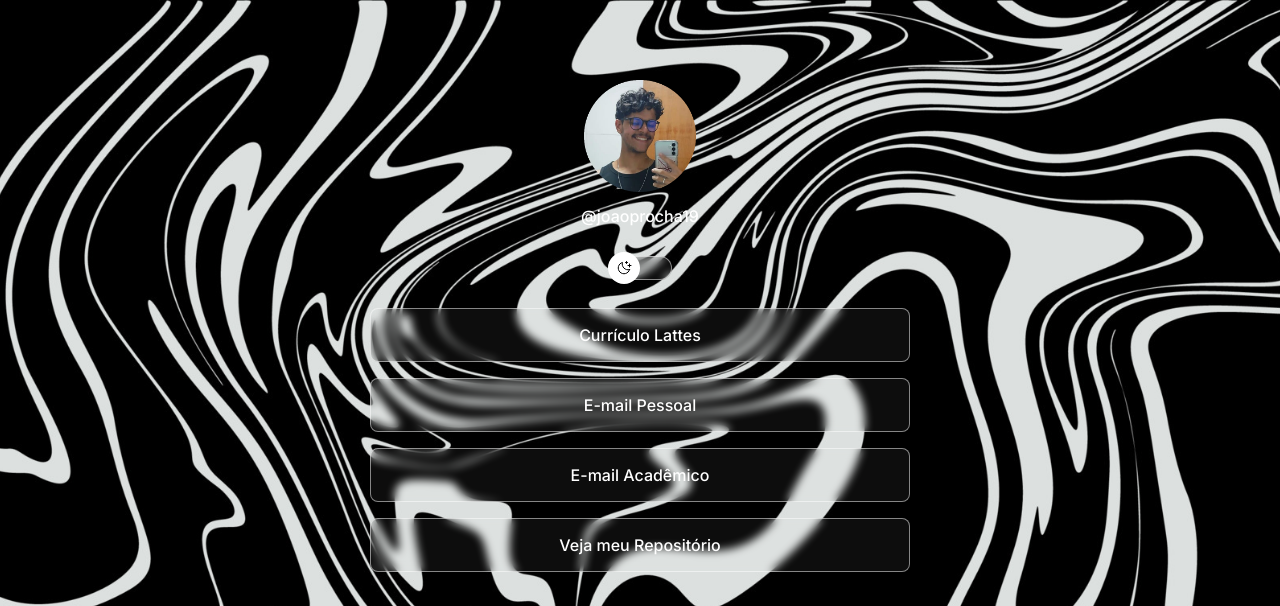
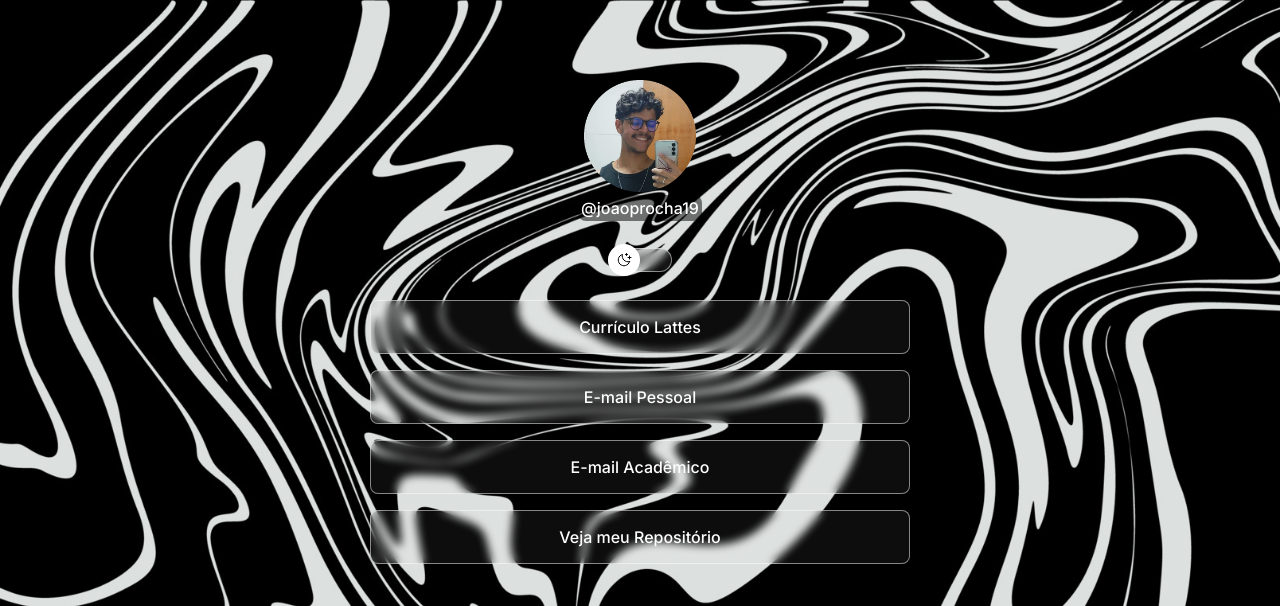
Before and after one commit to Jproliveira1907/Meu-Dev-Links, a plain HTML site: page index.html in a window 1280 px wide. Shown: the top 606 px of the page. Drawn offline with nearby package versions, Linux system fonts and the light colour scheme.

Commit message:
added background to @joaoprocha at the middle of the screen

```diff
--- a/index.html
+++ b/index.html
@@ -16,7 +16,7 @@
     <div id="container">
       <div id="profile">
         <img src="./assets/avatar.png" alt="Foto de João Pedro" />
-        <p>@joaoprocha19</p>
+        <p><span>@joaoprocha19</span></p>
       </div>
       <div id="switch" onclick="toggleMode()">
         <button></button>
--- a/style.css
+++ b/style.css
@@ -7,6 +7,7 @@
 
 :root {
   --text-color: white;
+  --text-bg-color: rgba(0, 0, 0, 0.5);
   --bg-url: url(./assets/bg-desktop.jpg);
   --stroke-color: rgba(255, 255, 255, 0.5);
   --surface-color: rgba(255, 255, 255, 0.05);
@@ -17,7 +18,8 @@
 
 .light {
   --text-color: black;
-  --bg-url: url(./assets/bg-light.jpg);
+  --text-bg-color: rgba(255, 255, 255, 0.5);
+  --bg-url: url(./assets/bg-desktop-light.jpg);
   --stroke-color: rgba(0, 0, 0, 0.5);
   --surface-color: rgba(0, 0, 0, 0.05);
   --surface-color-hover: rgba(0, 0, 0, 0.02);
@@ -64,14 +66,22 @@ body * {
 #profile {
   text-align: center;
   padding: 24px;
+  color: white;
 }
 #profile img {
   width: 112px;
 }
-#profile p {
+#profile span {
   font-weight: 500;
   line-height: 24px;
   margin-top: 8px;
+  width: fit-content;
+  background: var(--text-bg-color);
+  border-radius: 8px;
+  padding: 3px 3px;
+  margin: auto;
+  backdrop-filter: blur(2px);
+  -webkit-backdrop-filter: blur(2px);
 }
 
 #switch {
```
